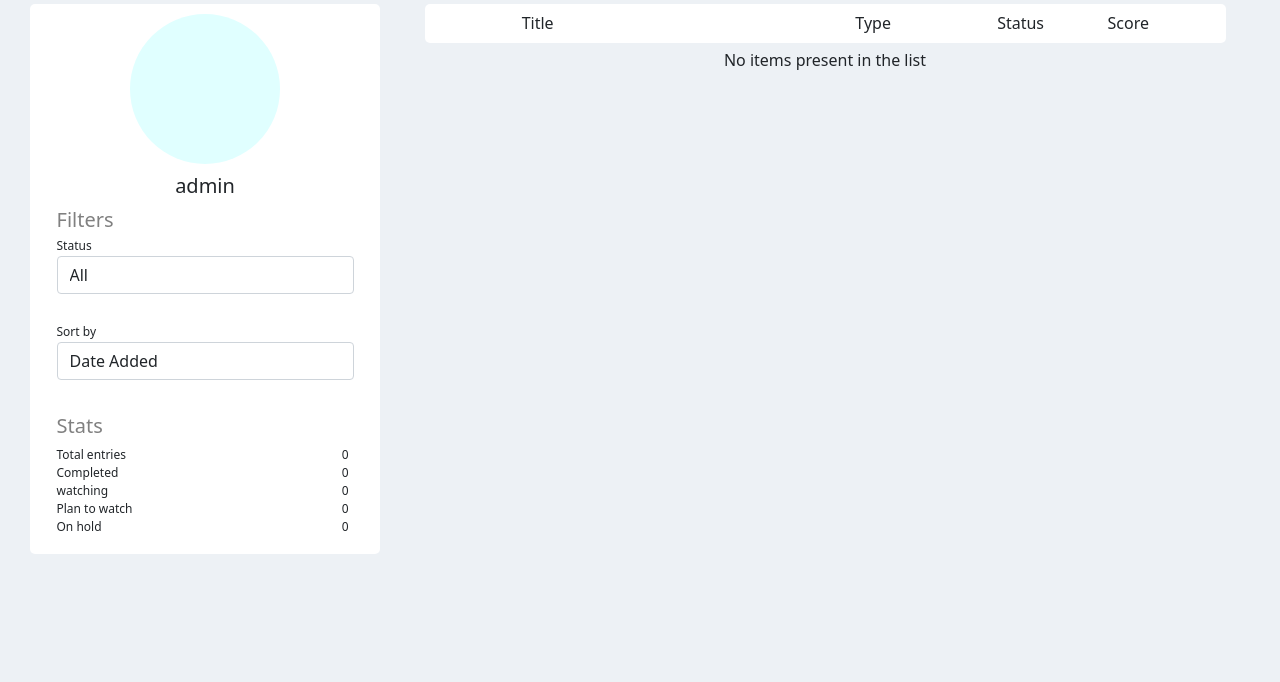
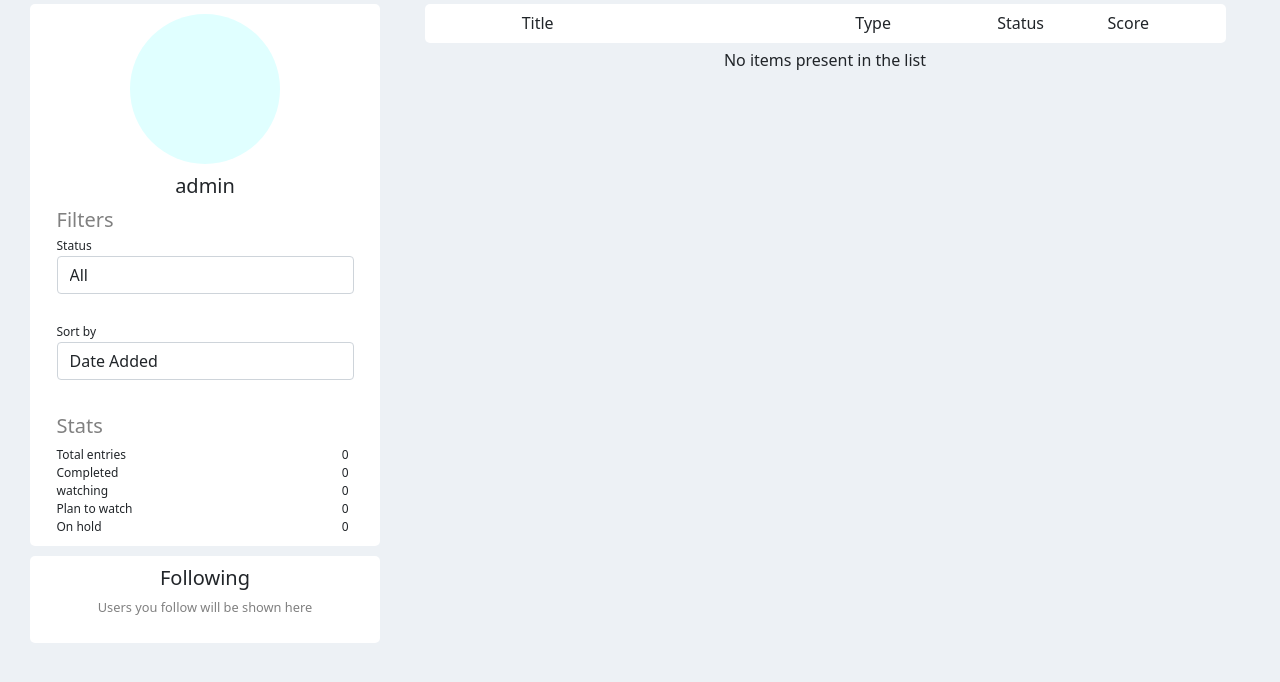
Before and after one commit to chaitanya-Uike/movieslimbo, a Django app: page /profile/admin/ in a window 1280 px wide. Shown: the part 67-749 px from the top of the page. Run offline with Django 3.2, Linux system fonts and the light colour scheme; a user stored in the database is signed in; data comes from the database, SQL or seed files in the repository; both versions use the stored data as it was after the commit; data that the repository does not hold is empty.

Commit message:
follow system implemented

```diff
--- a/account/admin.py
+++ b/account/admin.py
@@ -1,5 +1,6 @@
 from django.contrib import admin
 
-from account.models import Account
+from account.models import Account, Follower
 
 admin.site.register(Account)
+admin.site.register(Follower)
--- a/account/models.py
+++ b/account/models.py
@@ -35,6 +35,8 @@ class MyAccountManager(BaseUserManager):
 class Account(AbstractBaseUser):
     email = models.EmailField(max_length=60, unique=True)
     username = models.CharField(max_length=30, unique=True)
+    following = models.ManyToManyField(
+        'self', through='Follower', symmetrical=False)
     date_joined = models.DateTimeField(auto_now_add=True)
     is_admin = models.BooleanField(default=False)
     is_active = models.BooleanField(default=True)
@@ -54,3 +56,13 @@ class Account(AbstractBaseUser):
 
     def has_module_perms(self, app_label):
         return True
+
+
+class Follower(models.Model):
+    person = models.ForeignKey(
+        Account, on_delete=models.CASCADE, related_name='source')
+    following = models.ForeignKey(
+        Account, on_delete=models.CASCADE, related_name='target')
+
+    def __str__(self):
+        return self.person.username + '->' + self.following.username
--- a/app/static/css/profile.css
+++ b/app/static/css/profile.css
@@ -3,6 +3,12 @@ main{
     grid-template-columns: 1fr 3fr;
     grid-template-areas: "profile list";
     padding: 10px;
+}
+
+.side-panel{
+    grid-area: profile;
+    display: flex;
+    flex-direction: column;
 }
 
 
@@ -13,7 +19,6 @@ main{
     width: 30vw;
     min-width: 225px;
     max-width: 350px;
-    height: 550px;
     background-color: white;
     border-radius: 5px;
     margin-left: 20px;
@@ -28,8 +33,57 @@ main{
     background-color: lightcyan;
 }
 
+.following-list{
+    display: flex;
+    flex-direction: column;
+    align-items: center;
+    width: 30vw;
+    min-width: 225px;
+    max-width: 350px;
+    background-color: white;
+    border-radius: 5px;
+    margin-left: 20px;
+    padding: 10px;
+    margin-top: 10px;
+}
+
+.user-card{
+    display: flex;
+    width: 90%;
+    align-items: center;
+    margin: 10px 0;
+    text-decoration: none;
+    color: black;
+    cursor: pointer;
+}
+
+#follow-list-help-text{
+    font-size: clamp(10px, 1vw, 16px);
+    color: gray;
+}
+
+.user-card p{
+    margin: 0 20px;
+    font-size: clamp(14px, 1vw, 16px);
+}
+
+.user-profile-picture{
+    width: 40px;
+    height: 40px;
+    border-radius: 5px;
+    background-color: lightcyan;
+}
 .username{
     margin: 10px;
+}
+
+.follow-btn{
+    background-color: #3DB4F2;
+    padding: 5px 10px;
+    border-radius: 5px;
+    color: white;
+    margin: 20px 0;
+    cursor: pointer;
 }
 
 .filter-container{
--- a/app/static/js/profile.js
+++ b/app/static/js/profile.js
@@ -19,7 +19,6 @@ async function fetchList(username) {
 const listContainer = document.querySelector(".list-container")
 const permission = JSON.parse(document.getElementById('auth').textContent)
 const username = JSON.parse(document.getElementById('username').textContent)
-
 
 // Event listeners
 
@@ -240,3 +239,45 @@ window.onload = () =>
                 populateList([...data.data], filter_status.value, event.target.value)
             })
         })
+
+
+// follow/unfollow logic
+if (!permission) {
+
+
+    let following = JSON.parse(document.getElementById('follow').textContent)
+    const follow_btn = document.querySelector(".follow-btn")
+
+
+    if (following) {
+        follow_btn.innerHTML = "Unfollow"
+    }
+    else {
+        follow_btn.innerHTML = "Follow"
+    }
+
+    follow_btn.addEventListener("click", async event => {
+        if (following) {
+            const response = await fetch(`/unfollow/${username}/`)
+            if (response.ok) {
+                following = false
+                follow_btn.innerHTML = "Follow"
+            }
+            else {
+                console.log("some error occured")
+            }
+
+        }
+
+        else {
+            const response = await fetch(`/follow/${username}/`)
+            if (response.ok) {
+                following = true
+                follow_btn.innerHTML = "UnFollow"
+            }
+            else {
+                console.log("some error occuress")
+            }
+        }
+    })
+}
--- a/app/templates/app/profile.html
+++ b/app/templates/app/profile.html
@@ -10,10 +10,15 @@
 {% block body %}
 {{ permission|json_script:"auth" }}
 {{ username|json_script:"username" }}
+{{ following|json_script:"follow" }}
 <main>
+    <div class="side-panel">
         <div class="profile-container">
             <div class="profile-picture"></div>
             <h5 class="username text-center">{{username}}</h5>
+            {% if not permission%}
+            <div class="follow-btn">follow</div>
+            {% endif %}
             <div class="filter-container">
                 <h5 class="info-title">Filters</h5>
                 <label for="filter_status" style="font-size: 12px;">Status</label>
@@ -41,6 +46,21 @@
                 <div class="stat-card oh"></div>
             </div>
         </div>
+        {% if permission %}
+        <div class="following-list">
+            <h5>Following</h5>
+            {% if followingList|length == 0 %}
+            <p id="follow-list-help-text">Users you follow will be shown here</p>
+            {% endif %}
+            {% for item in followingList %}
+            <a href="{% url 'profile' item.following %}" class="user-card">
+                <div class="user-profile-picture"></div>
+                <p>{{item.following}}</p>
+            </a>
+            {% endfor %}
+        </div>
+        {% endif %}
+    </div>
     <div class="list-container">
     </div>
 </main>
--- a/app/urls.py
+++ b/app/urls.py
@@ -16,4 +16,6 @@ urlpatterns = [
     path('remove/<str:id>/', views.remove, name="remove"),
     path('profile/<str:username>/', views.profile, name="profile"),
     path('list/<str:username>/', views.list, name="list"),
+    path('follow/<str:username>/', views.follow, name="follow"),
+    path('unfollow/<str:username>/', views.unfollow, name="unfollow"),
 ]
--- a/app/views.py
+++ b/app/views.py
@@ -2,7 +2,7 @@ from django.http.response import HttpResponse, JsonResponse
 from django.shortcuts import render, redirect
 from .forms import *
 from django.contrib.auth import authenticate, login, logout
-from account.models import Account
+from account.models import Account, Follower
 import requests
 import json
 
@@ -188,7 +188,17 @@ def profile(request, username):
         same view is called when viewing our own or others profile, so permission variable is  created.
     """
     permission = username == request.user.username
-    context = {'username': username, 'permission': permission}
+
+    # to check if the requested user is already being followed
+    following = Follower.objects.filter(
+        person=request.user, following__username=username).exists()
+
+    context = {'username': username,
+               'permission': permission, "following": following, }
+
+    if permission:
+        followingList = Follower.objects.filter(person=request.user)
+        context["followingList"] = followingList
 
     return render(request, 'app/profile.html', context)
 
@@ -231,3 +241,17 @@ def remove(request, id):
     item = List.objects.get(user=request.user, movie_id=id)
     item.delete()
     return HttpResponse('')
+
+
+def follow(request, username):
+    following = Account.objects.get(username=username)
+    instance = Follower(person=request.user, following=following)
+    instance.save()
+    return HttpResponse('')
+
+
+def unfollow(request, username):
+    following = Account.objects.get(username=username)
+    instance = Follower.objects.get(person=request.user, following=following)
+    instance.delete()
+    return HttpResponse('')
```
Also changed, not shown: account/migrations/0002_auto_20211116_1223.py (added), db.sqlite3. Lines whose indentation alone changed are shown as unchanged.
